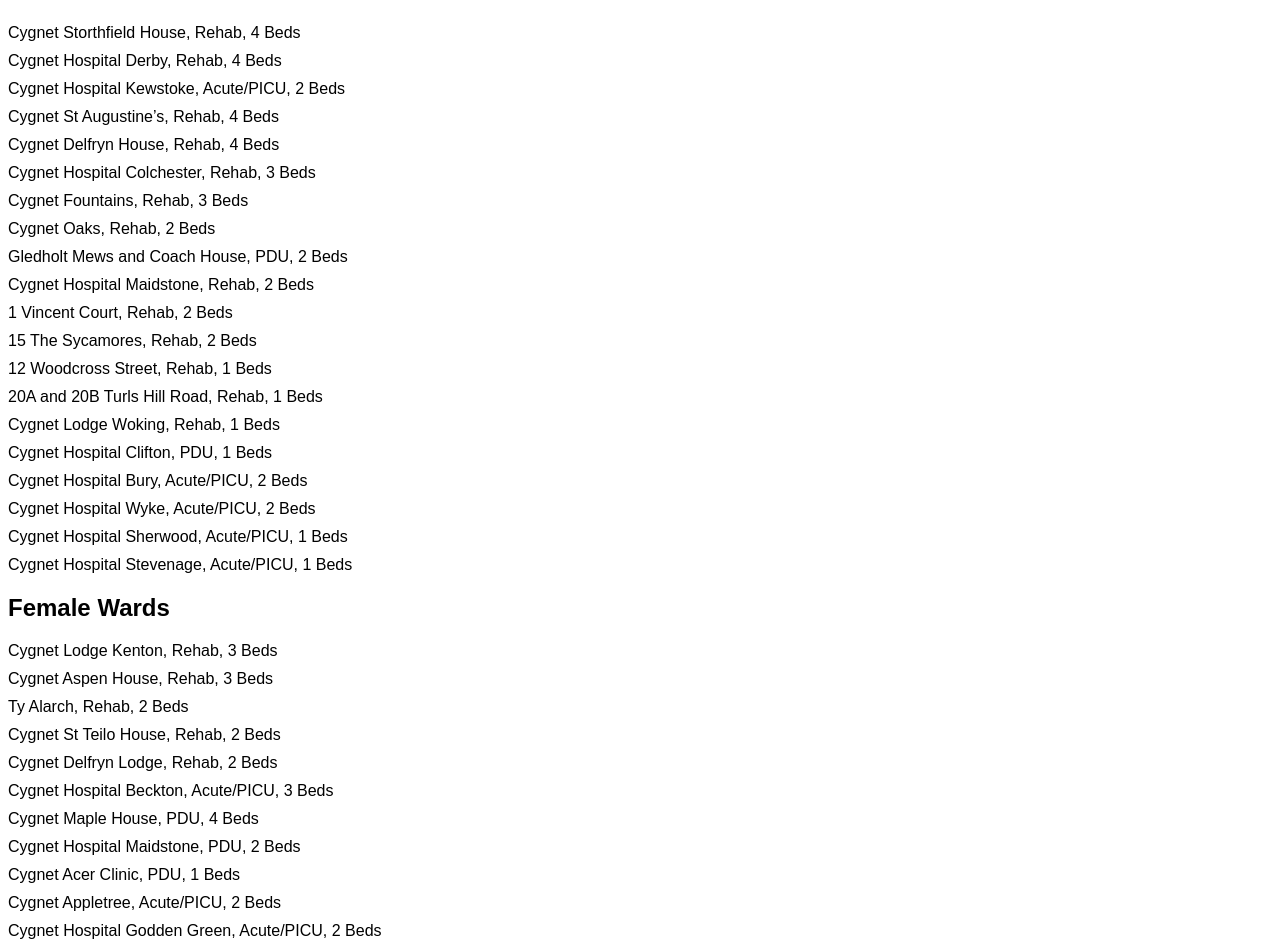
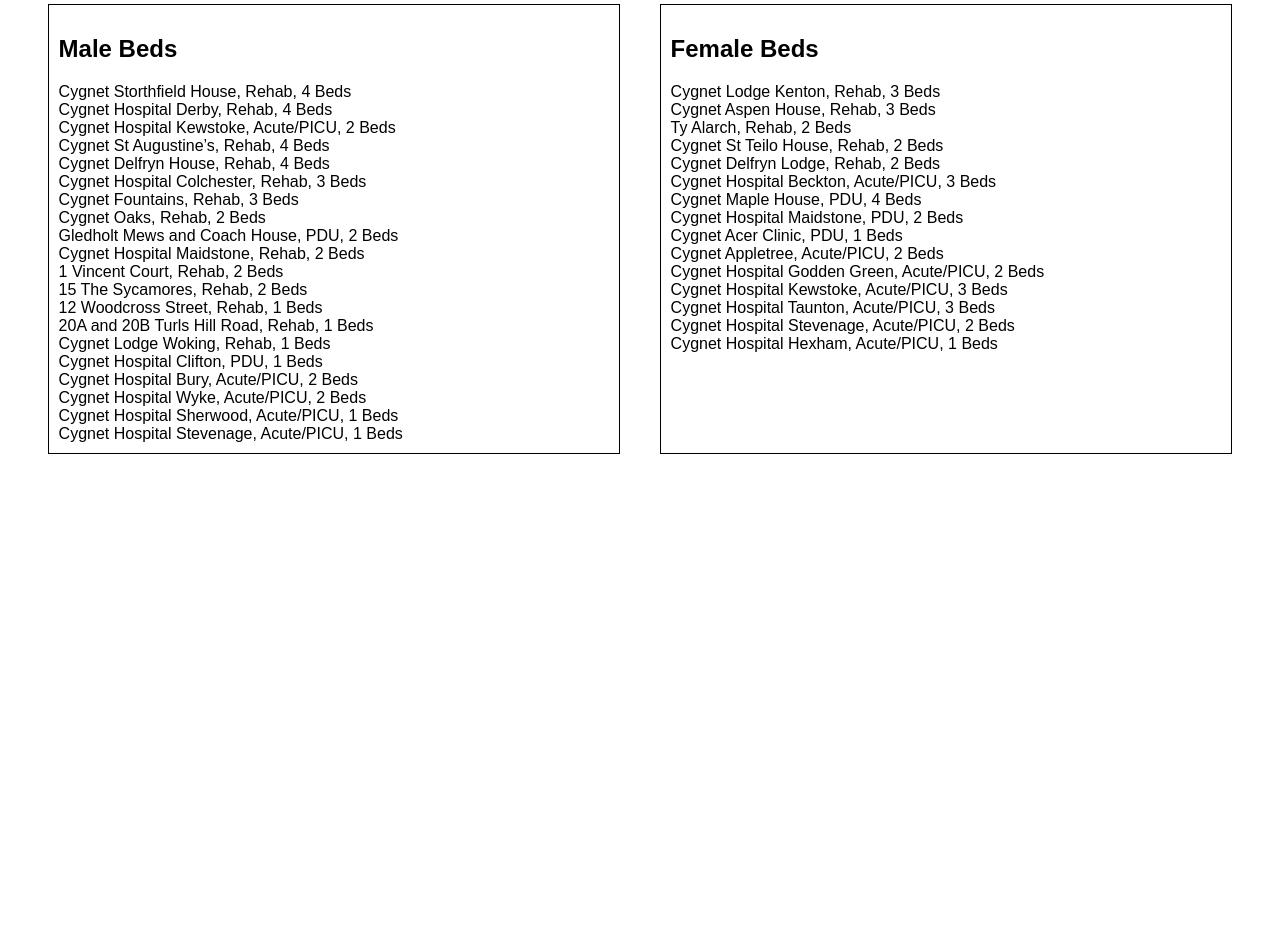
Before and after one commit to LouisHitchcock/cygnetBedSearch, a plain HTML site: page index.html in a window 1280 px wide. Shown: the part 104-1051 px from the top of the page. Drawn offline with nearby package versions, Linux system fonts and the light colour scheme.

Commit message:
Updated index.html

```diff
--- a/index.html
+++ b/index.html
@@ -5,19 +5,44 @@
     <style>
         body {
             font-family: Arial, sans-serif;
+            display: flex;
+            flex-direction: column;
+            align-items: center;
+            padding: 20px;
         }
-        .ward {
-            margin: 10px 0;
+        .container {
+            display: flex;
+            justify-content: space-around;
+            width: 100%;
+        }
+        .ward-container {
+            width: 45%;
+            border: 1px solid #000;
+            padding: 10px;
+        }
+        .chart-container {
+            width: 90%;
+            margin-top: 20px;
         }
     </style>
 </head>
 <body>
-    <h1>Bed Availability</h1>
-    <h2>Male Wards</h2>
-    <div id="male-wards"></div>
-    <h2>Female Wards</h2>
-    <div id="female-wards"></div>
+    <h1>Cygnet Bed Availability</h1>
+    <div class="container">
+        <div class="ward-container">
+            <h2>Male Beds</h2>
+            <div id="male-wards"></div>
+        </div>
+        <div class="ward-container">
+            <h2>Female Beds</h2>
+            <div id="female-wards"></div>
+        </div>
+    </div>
+    <div class="chart-container">
+        <canvas id="bedChangesChart"></canvas>
+    </div>
 
+    <script src="https://cdn.jsdelivr.net/npm/chart.js"></script>
     <script>
         async function fetchData() {
             const response = await fetch('data.json');
@@ -38,6 +63,54 @@
         }
 
         fetchData();
+
+        const ctx = document.getElementById('bedChangesChart').getContext('2d');
+        const bedChangesChart = new Chart(ctx, {
+            type: 'line',
+            data: {
+                labels: [], // Date labels
+                datasets: [{
+                    label: 'Number of Changes',
+                    data: [], // Number of changes data
+                    borderColor: 'rgba(75, 192, 192, 1)',
+                    borderWidth: 1
+                }]
+            },
+            options: {
+                scales: {
+                    x: {
+                        type: 'time',
+                        time: {
+                            unit: 'hour'
+                        },
+                        title: {
+                            display: true,
+                            text: 'Date'
+                        }
+                    },
+                    y: {
+                        beginAtZero: true,
+                        title: {
+                            display: true,
+                            text: 'Number of Changes'
+                        }
+                    }
+                }
+            }
+        });
+
+        // This function is a placeholder for updating the chart with real data
+        function updateChart() {
+            // Fetch or compute data here
+            const dates = []; // Fill with date labels
+            const changes = []; // Fill with number of changes
+
+            bedChangesChart.data.labels = dates;
+            bedChangesChart.data.datasets[0].data = changes;
+            bedChangesChart.update();
+        }
+
+        updateChart();
     </script>
 </body>
 </html>
```
